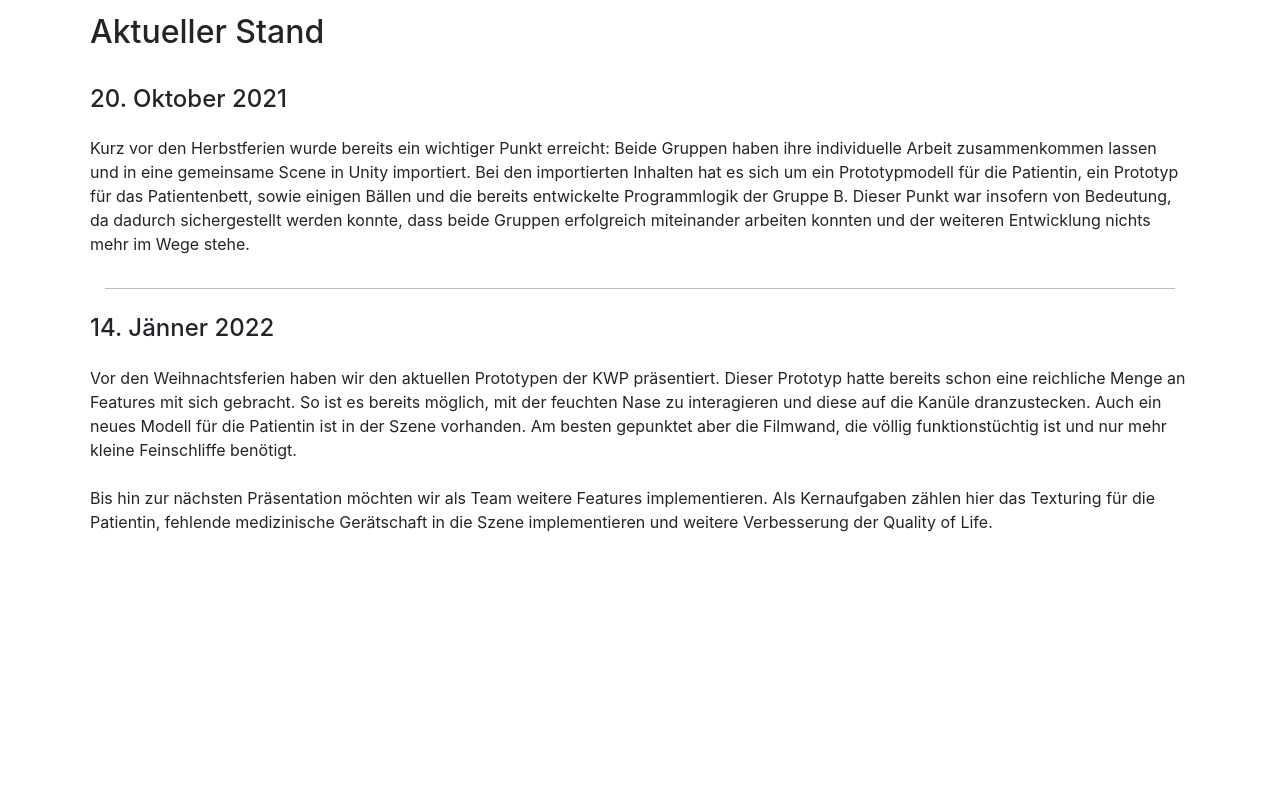
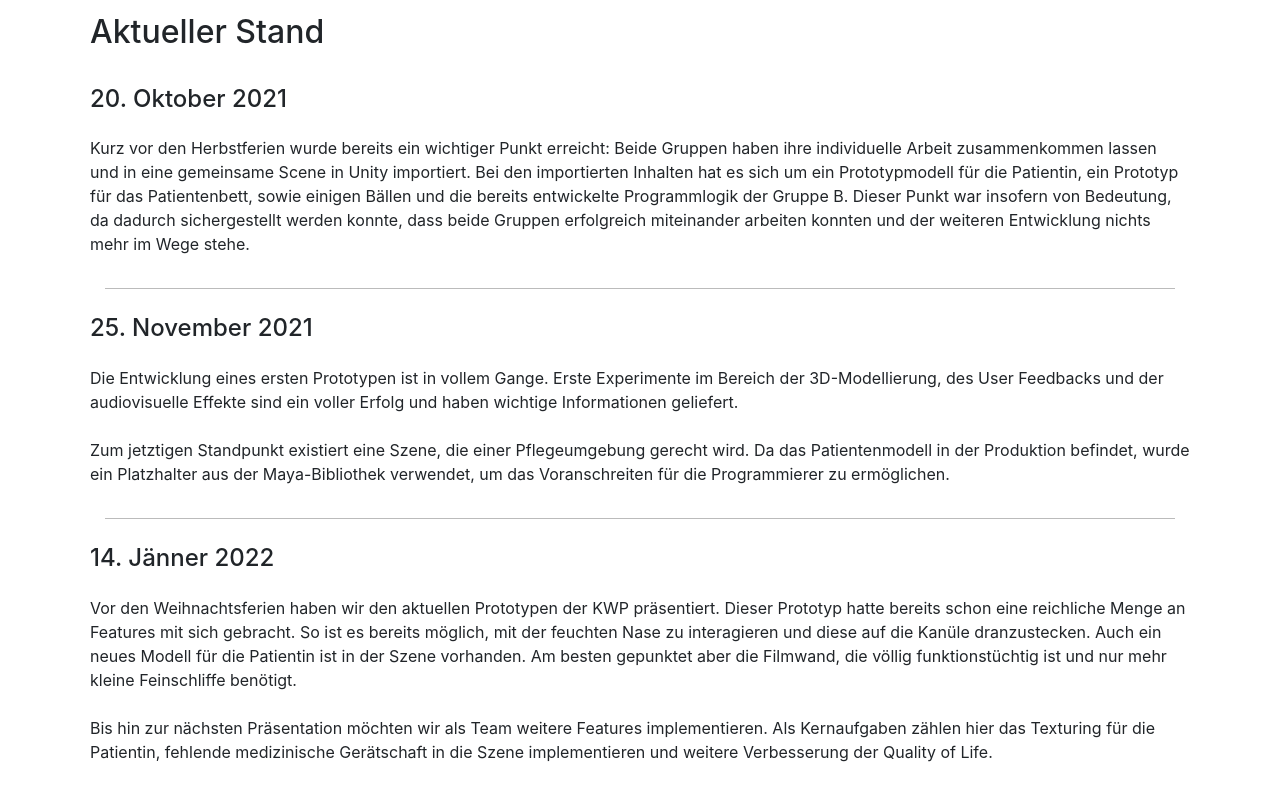
Before and after one commit to fratiboy/VR-Schulung---Website, a plain HTML site: page index.html in a window 1280 px wide. Shown: the part 1540-2340 px from the top of the page. Before the commit the page ends 2140 px from the top, so only its background shows below. Drawn offline with nearby package versions, Linux system fonts and the light colour scheme.

Commit message:
Update 19.01.2022
Website auf den aktuellsten Stand gebracht (14.01.2022)

```diff
--- a/index.html
+++ b/index.html
@@ -161,6 +161,22 @@
                     erfolgreich miteinander arbeiten konnten und der weiteren Entwicklung nichts mehr im Wege stehe.
                 </p>
             </div>
+
+
+            <hr style="border-top: 1px solid #bbb"/>
+
+            <div class="row" style="margin-top: 25px">
+                <h4>25. November 2021</h4>
+                <p style="margin-top: 15px">Die Entwicklung eines ersten Prototypen ist in vollem Gange. Erste Experimente im Bereich der
+                    3D-Modellierung, des User Feedbacks und der audiovisuelle Effekte sind ein voller Erfolg und haben wichtige
+                    Informationen geliefert.<br><br>
+
+                    Zum jetztigen Standpunkt existiert eine Szene, die einer Pflegeumgebung gerecht wird. Da das Patientenmodell in der Produktion befindet,
+                    wurde ein Platzhalter aus der Maya-Bibliothek verwendet, um das Voranschreiten für die Programmierer zu ermöglichen.
+                </p>
+            </div>
+
+
             <hr style="border-top: 1px solid #bbb"/>
 
             <div class="row" style="margin-top: 25px">
```
